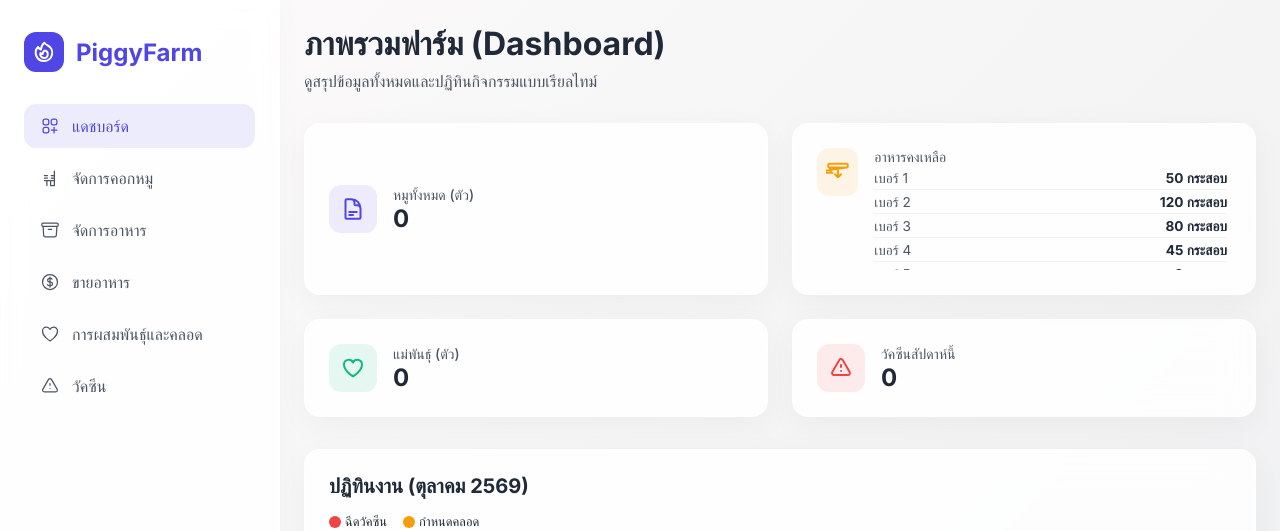
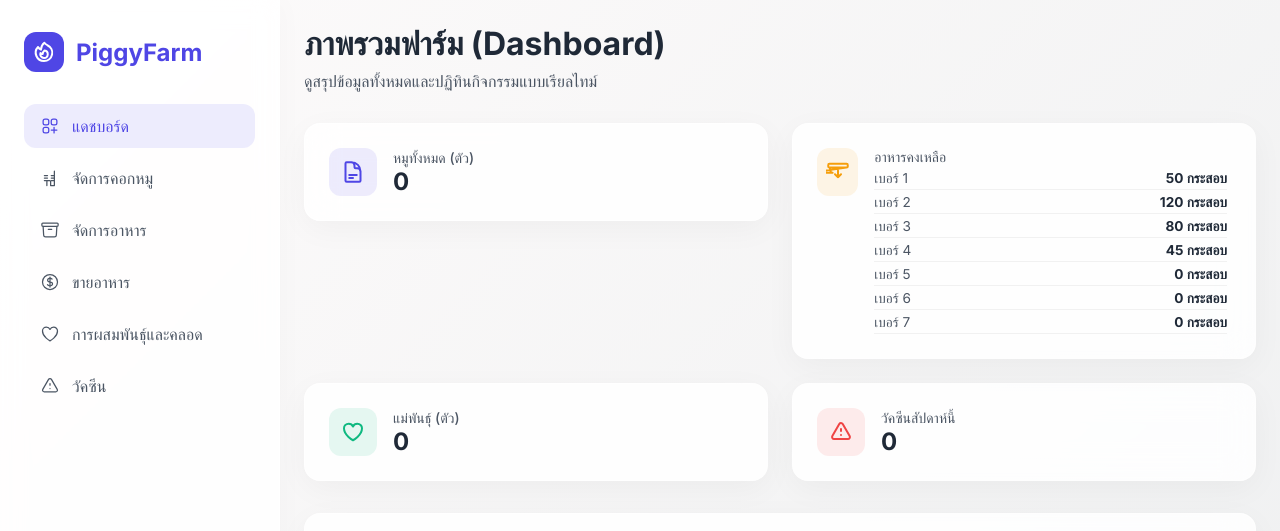
Before and after one commit to Sorawitsit19/My-pig-Farm, a React (Vite) app: page / in a window 1280 px wide. Both pictures are taken after a click on the button "ทดลองเข้าใช้งานชั่วคราว (ข้ามการล็อกอิน)". Shown: the top 531 px of the page. Built offline with nearby package versions, Linux system fonts and the light colour scheme; no server answers; the database is empty.

Commit message:
Allow feed stock list to grow naturally on desktop without scrollbar

```diff
--- a/src/pages/Dashboard/Dashboard.css
+++ b/src/pages/Dashboard/Dashboard.css
@@ -3,6 +3,7 @@
   display: flex;
   align-items: center;
   gap: 1rem;
+  align-self: start;
 }
 
 .stat-icon {
@@ -95,3 +96,22 @@
   background: var(--accent-yellow);
   color: #000;
 }
+
+/* Feed stock list */
+.feed-stock-list {
+  margin-top: 4px;
+  display: flex;
+  flex-direction: column;
+  gap: 4px;
+  padding-right: 4px;
+  max-height: 100px;
+  overflow-y: auto;
+}
+
+/* On desktop, show all feed stocks without scrolling */
+@media (min-width: 1101px) {
+  .feed-stock-list {
+    max-height: none;
+    overflow-y: visible;
+  }
+}
--- a/src/pages/Dashboard/Dashboard.jsx
+++ b/src/pages/Dashboard/Dashboard.jsx
@@ -75,7 +75,7 @@ const Dashboard = ({ feedStock = [], pens = [], breeders = [], vaccineSchedules
           </div>
           <div className="stat-content" style={{width: '100%'}}>
             <h3>อาหารคงเหลือ</h3>
-            <div style={{marginTop: '4px', display: 'flex', flexDirection: 'column', gap: '4px', maxHeight: '100px', overflowY: 'auto', paddingRight: '4px'}}>
+            <div className="feed-stock-list">
               {feedStock.length === 0 ? (
                 <span style={{fontSize: '0.8rem', color: 'var(--text-secondary)'}}>ไม่มีข้อมูล</span>
               ) : (
```
